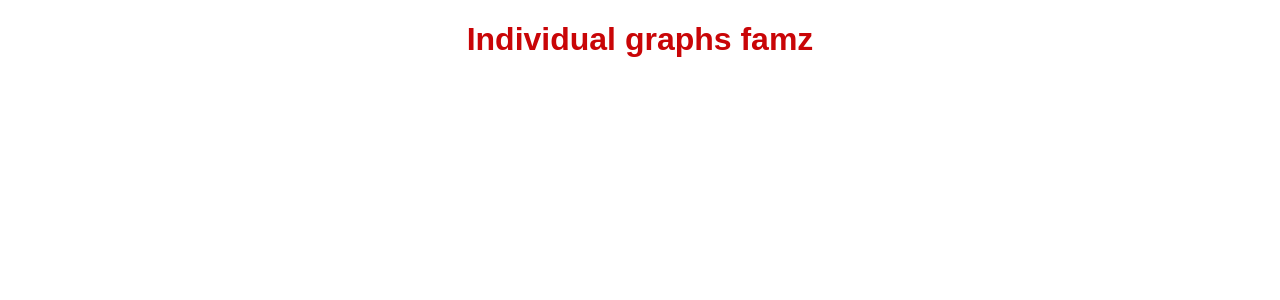
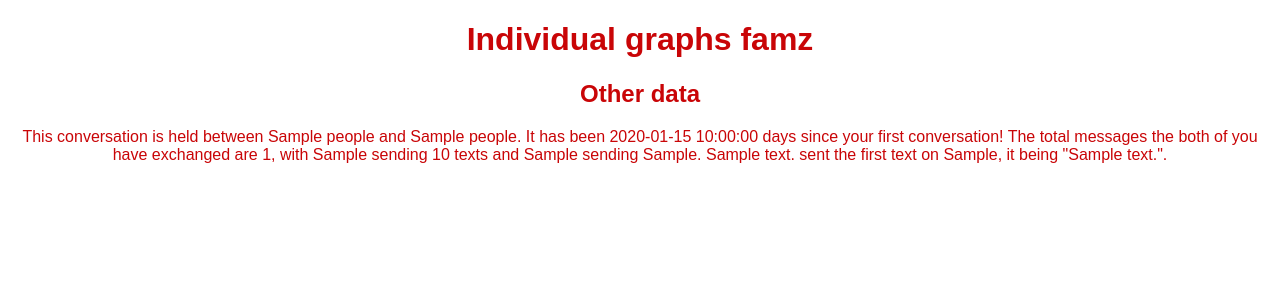
Before and after one commit to kurtislaw/chat-data-analysis-mchacks, a Python web app: template flaskr/templates/results.html in a window 1280 px wide. Shown: the top 300 px of the page. Run offline with Jinja, Linux system fonts and the light colour scheme; the template is opened without the code that fills it: most values are stand-ins (such as "Sample title", 1, 10 or a date in 2020); some libraries are stand-ins or nearby versions.

Commit message:
added more detail to results

```diff
--- a/flaskr/templates/results.html
+++ b/flaskr/templates/results.html
@@ -9,19 +9,24 @@
 </head>
 <body>
 <h1>Individual graphs famz</h1>
-<div id='chart' class='chart' ”></div>
+<div id='chart1' class='chart' ”></div>
 </body>
+
 <script src='https://cdn.plot.ly/plotly-latest.min.js'></script>
 <script type='text/javascript'>
-  var graphs = {{graphJSON | safe}};
-  Plotly.plot('chart',graphs,{});
-
+  var graphs = {{message_over_time_graph | safe}};
+  Plotly.plot('chart1',graphs,{});
 </script>
 
+<div id='chart2' class='chart' ”></div>
+<script src='https://cdn.plot.ly/plotly-latest.min.js'></script>
 <script type='text/javascript'>
-  var graphs = {{secondJSON | safe}};
-  Plotly.plot('chart',graphs,{});
+  var graphs = {{popular_hours_graph | safe}};
+  Plotly.plot('chart2',graphs,{});
+</script>
 
-
-</script>
+<h2>Other data</h2>
+<p>
+  This conversation is held between {{ people[0] }} and {{ people[1] }}. It has been {{ days_since }} days since your first conversation! The total messages the both of you have exchanged are {{ total_messages }}, with {{ p1 }} sending {{ p1_amt }} texts and {{ p2 }} sending {{ p2_amt }}. {{ first_texter }} sent the first text on {{ first_day }}, it being "{{ first_content }}".
+</p>
 </html>
```
Also changed, not shown: flaskr/individual.py (+13 -0 lines), flaskr/routes.py (+22 -2 lines).
